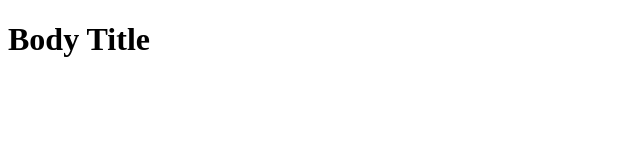
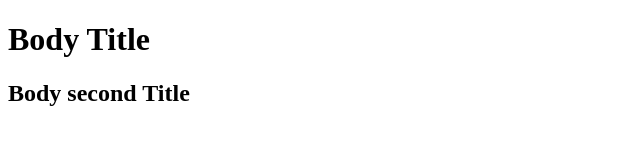
Before and after one commit to cath974/sharezza, a plain HTML site: page index.html in a window 1280 px wide. Shown: the whole page, without its empty margins (0-640 px from the left). Drawn offline with Linux system fonts and the light colour scheme.

Commit message:
Add h2 body

```diff
--- a/index.html
+++ b/index.html
@@ -6,6 +6,7 @@
   </head>
   <body>
     <h1>Body Title</h1>
+    <h2>Body second Title</h2>
 
   </body>
 </html>
```
